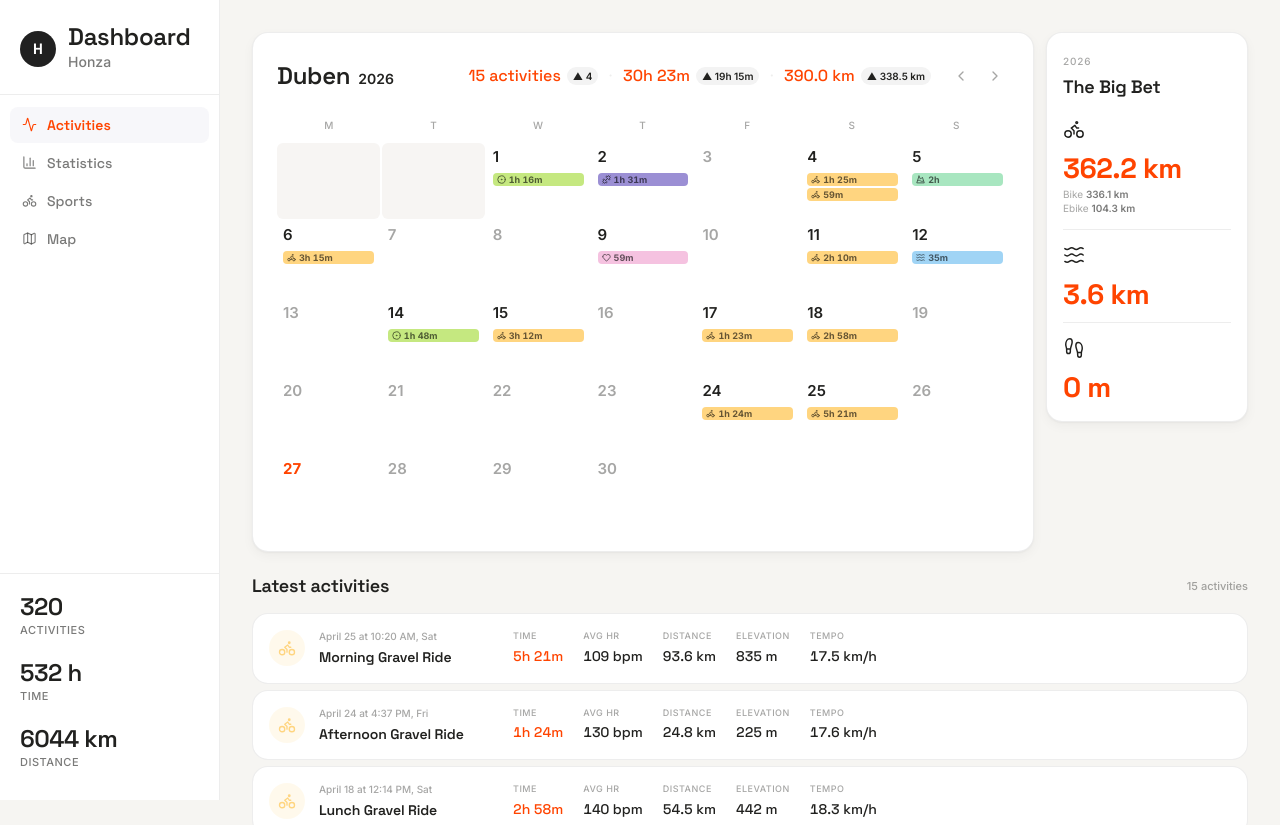
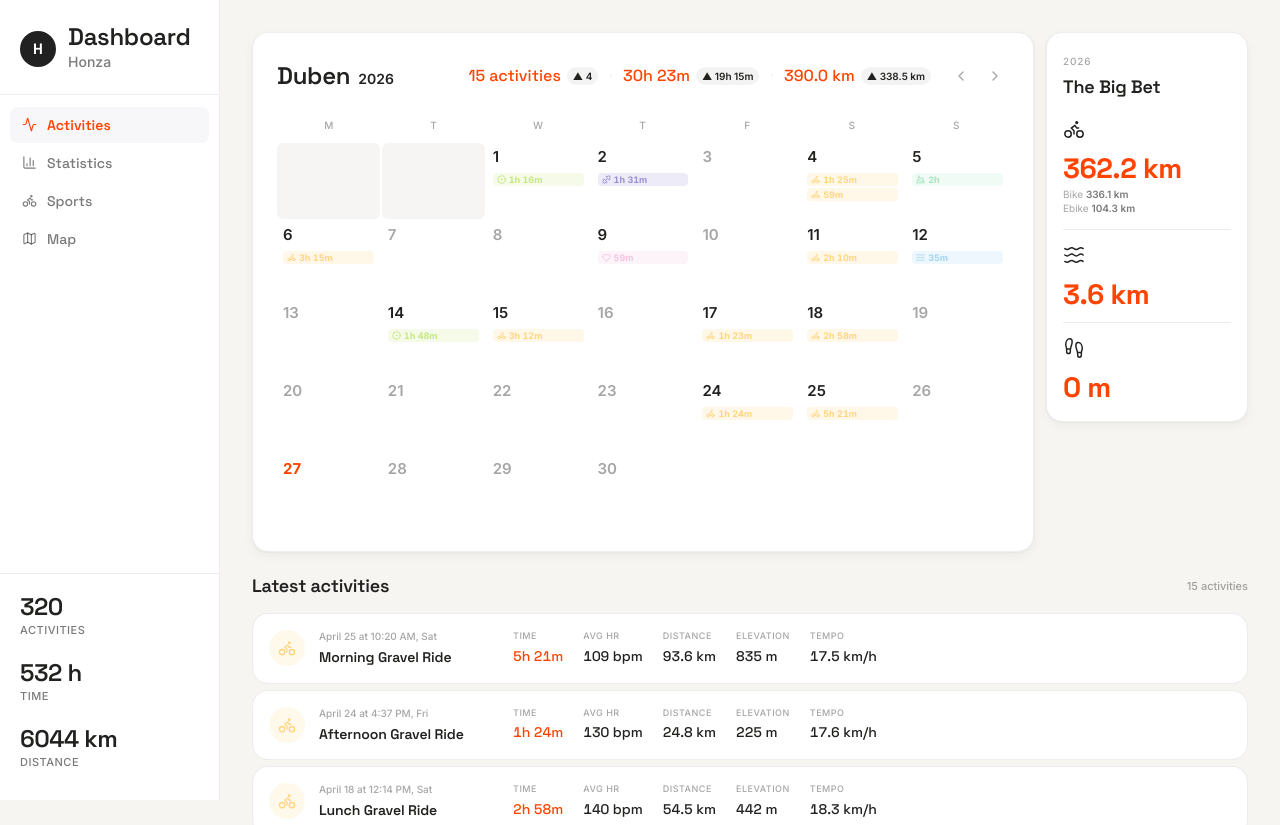
Before and after one commit to honzatinka/strava-dashboard, a React (Vite) app in the folder dashboard/: page / in a window 1280 px wide. Shown: the top 825 px of the page. Built offline with nearby package versions, Linux system fonts and the light colour scheme; no server answers.

Commit message:
Calendar: activity pills use sport color text on light tinted background
Co-Authored-By: Claude Sonnet 4.6 <noreply@anthropic.com>

```diff
--- a/dashboard/src/pages/CombinedActivityCalendarPage.tsx
+++ b/dashboard/src/pages/CombinedActivityCalendarPage.tsx
@@ -284,9 +284,9 @@ export function CombinedActivityCalendarPage({
                         const c = SPORT_COLORS[s] || "#D4CFC9";
                         const Ic = SPORT_ICONS[s] || FALLBACK_SPORT_ICON;
                         return (
-                          <div key={idx} className="cp-cell-act" style={{ background: c }}>
-                            <Ic size={9} strokeWidth={2.5} color={darken(c, 0.4)} />
-                            <span className="cp-cell-act-dur" style={{ color: darken(c, 0.4) }}>
+                          <div key={idx} className="cp-cell-act" style={{ background: `color-mix(in srgb, ${c} 18%, transparent)` }}>
+                            <Ic size={9} strokeWidth={2.5} color={c} />
+                            <span className="cp-cell-act-dur" style={{ color: c }}>
                               {shortDur(a.moving_time)}
                             </span>
                           </div>
```
